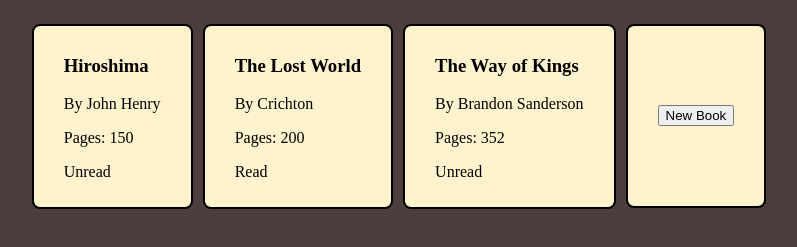
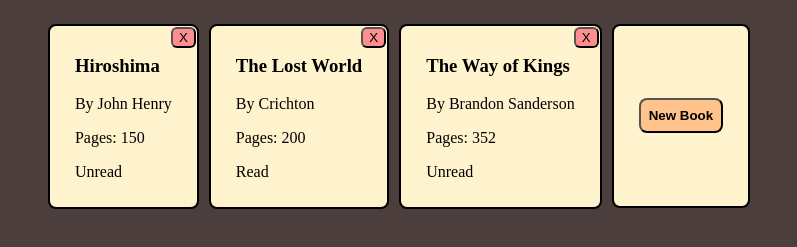
Before and after one commit to CRSpeight/OdinProject-Library, a plain HTML site: page index.html in a window 1280 px wide. Shown: the part 61-308 px from the top of the page, without its empty margins (241-1038 px from the left). Drawn offline with Linux system fonts and the light colour scheme.

Commit message:
Added non-functional delete button placeholder and restyled new book

```diff
--- a/script.js
+++ b/script.js
@@ -23,6 +23,7 @@ function render() {
     const author = document.createElement("p");
     const pages = document.createElement("p");
     const read = document.createElement("p");
+    const deleteBtn = document.createElement("button");
     title.textContent = e.title;
     author.textContent = "By " + e.author;
     pages.textContent = "Pages: " + e.pages;
@@ -31,10 +32,14 @@ function render() {
     } else {
       read.textContent = "Unread";
     }
+    deleteBtn.textContent = "X";
+    deleteBtn.classList.add("deleteBtn");
+
     div.appendChild(title);
     div.appendChild(author);
     div.appendChild(pages);
     div.appendChild(read);
+    div.appendChild(deleteBtn);
     container.appendChild(div);
   });
 
@@ -42,6 +47,7 @@ function render() {
   div.classList.add("bookCard", "newBookCard");
   const newButton = document.createElement("button");
   newButton.textContent = "New Book";
+  newButton.classList.add("newBtn");
   div.appendChild(newButton);
   container.appendChild(div);
   newButton.onclick = () => renderForm();
--- a/style.css
+++ b/style.css
@@ -1,10 +1,11 @@
 .bookCard {
   background-color: #fff3cd;
-  padding: 10px 30px;
+  padding: 10px 25px;
   margin: 5px;
   border-style: solid;
   border-width: 2px;
   border-radius: 8px;
+  position: relative;
 }
 
 .newBookCard {
@@ -29,3 +30,19 @@ h1 {
   text-align: center;
   color: white;
 }
+
+.deleteBtn {
+  position: absolute;
+  right: 1px;
+  top: 1px;
+  border-radius: 6px;
+  background-color: rgb(255, 143, 143);
+}
+
+.newBtn {
+  padding: 8px;
+  margin: 0px;
+  background-color: #ffc38b;
+  font-weight: bold;
+  border-radius: 8px;
+}
```
